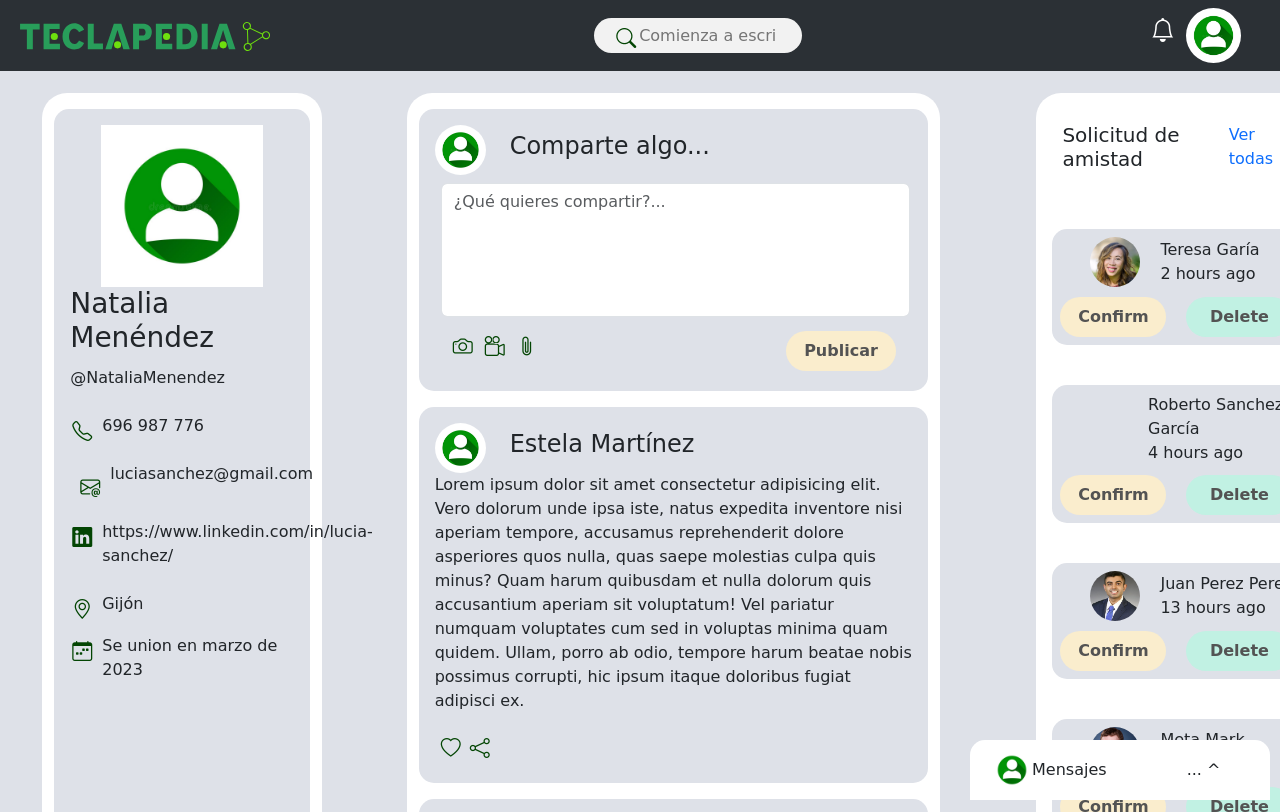
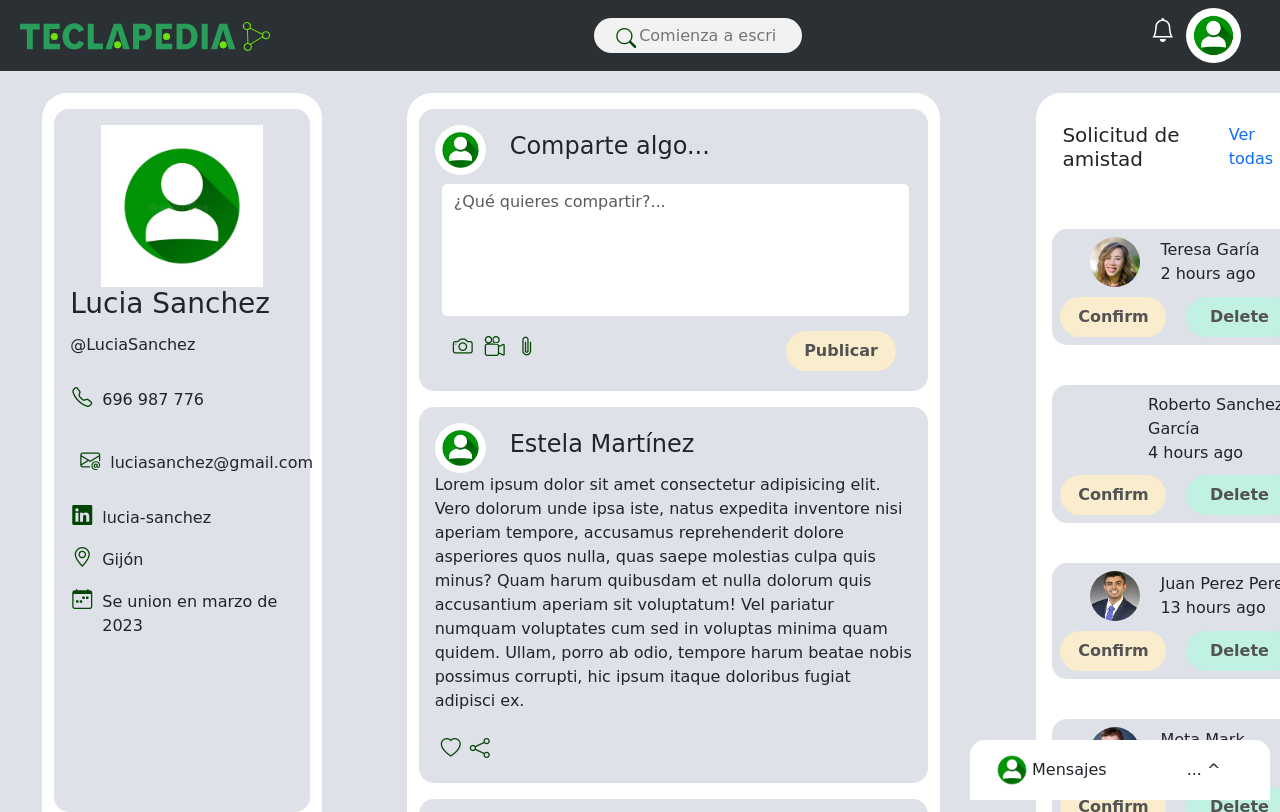
Before and after one commit to maxijayme/Equipo12, a plain HTML site: page main/index.html in a window 1280 px wide. Shown: the top 812 px of the page. Drawn offline with nearby package versions, Linux system fonts and the light colour scheme; a web font is replaced by a local one.

Commit message:
main: update

```diff
--- a/main/index.html
+++ b/main/index.html
@@ -59,33 +59,33 @@
                         <img src="./img/avatar.jpg" class="foto" alt="">
                     </div>
                     <div class="row">
-                        <h3 class="">Natalia Menéndez</h3>
+                        <h3 class="">Lucia Sanchez</h3>
                     </div>
                     <div class="row  my-1">
-                        <p>@NataliaMenendez</p>
+                        <p>@LuciaSanchez</p>
                     </div>
                     <div class="contacto row">
-                        <div class="col d-flex  my-1">
+                        <div class="col d-flex  my-1 align-items-baseline">
                             <i class="bi bi-telephone me-2"></i>
                             <p>696 987 776</p>
                         </div>
-                        <div class="col d-flex  my-1">
+                        <div class="col d-flex  my-1 align-items-baseline">
                             <i class="bi bi-envelope-at  m-2"></i>
                             <p>luciasanchez@gmail.com</p>
                         </div>
-                        <div class="col d-flex  my-1">
+                        <div class="col d-flex  my-1 align-items-baseline">
                             <i class="bi bi-linkedin me-2"></i>
-                            <p>https://www.linkedin.com/in/lucia-sanchez/</p>
+                            <a>lucia-sanchez</a>
                         </div>
                     </div>
                     <div class="row">
-                        <div  class="col d-flex  my-1">
+                        <div  class="col d-flex  my-1 align-items-baseline">
                             <i class="bi bi-geo-alt me-2"></i>
                             <span>Gijón</span>
                         </div>
                     </div>
                     <div class="row">
-                        <div  class="col d-flex  my-1">
+                        <div  class="col d-flex  my-1 align-items-baseline">
                             <i class="bi bi-calendar-week me-2"></i>
                             <span>Se union en marzo de 2023</span>
                         </div>
--- a/main/styles/styles.css
+++ b/main/styles/styles.css
@@ -415,6 +415,9 @@ li {
     #news_icon{
         display: inline-block;
     }
+    #col_izq{
+        display: none;
+    }
 }
 
 @media (max-width: 735px){
```
